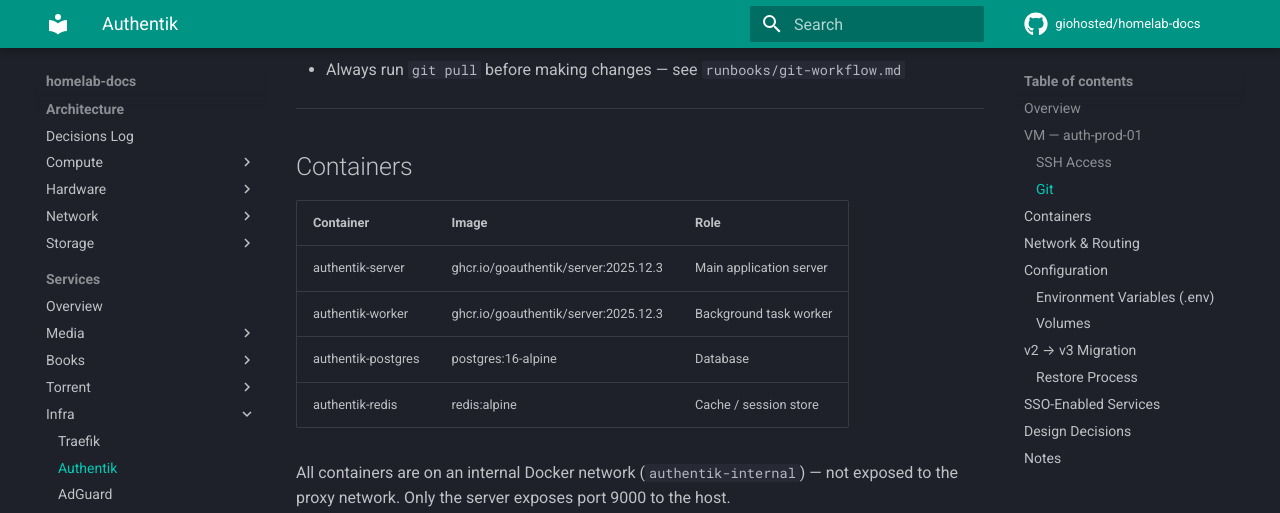
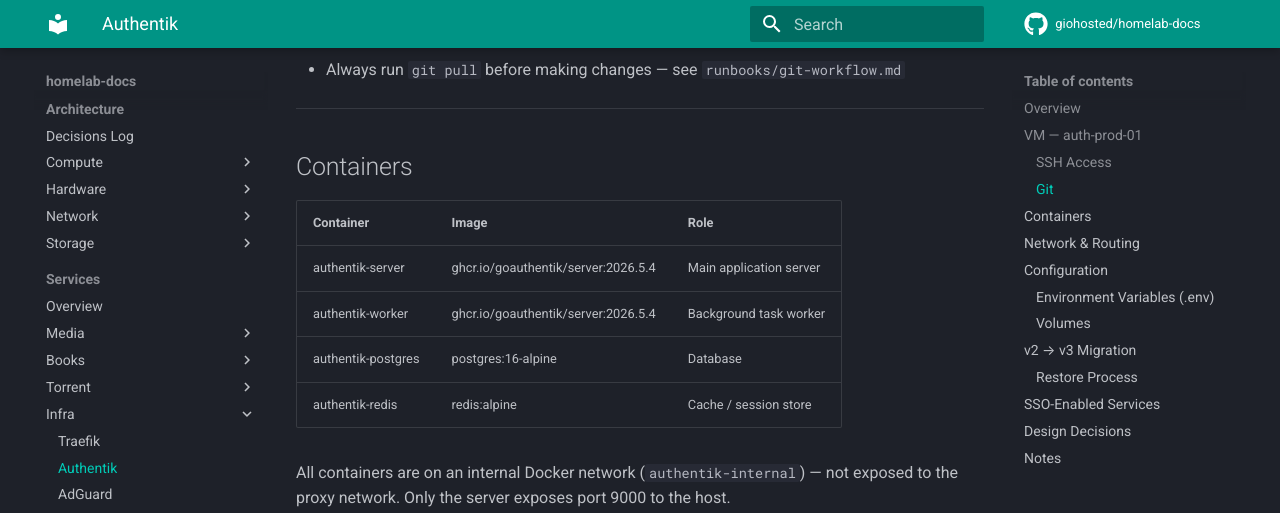
Before and after one commit to giohosted/homelab-docs, an MkDocs documentation site: the page built from docs/services/infra/authentik.md, in a window 1280 px wide and 900 px high, scrolled down 1647 px. Shown: the top 513 px of the window. Built offline with MkDocs 1.6.1 and Material for MkDocs 9.7.7, drawn with Linux system fonts in a browser that asks for light colours; comment, search, counter and statistics services are not loaded.

Commit message:
updated authentik.md ,inventory.md and traefik.md

```diff
--- a/docs/services/infra/authentik.md
+++ b/docs/services/infra/authentik.md
@@ -50,12 +50,12 @@
 
 ## Containers
 
-| Container | Image | Role |
-|-----------|-------|------|
-| authentik-server | ghcr.io/goauthentik/server:2025.12.3 | Main application server |
-| authentik-worker | ghcr.io/goauthentik/server:2025.12.3 | Background task worker |
-| authentik-postgres | postgres:16-alpine | Database |
-| authentik-redis | redis:alpine | Cache / session store |
+| Container          | Image                               | Role                    |
+| ------------------ | ----------------------------------- | ----------------------- |
+| authentik-server   | ghcr.io/goauthentik/server:2026.5.4 | Main application server |
+| authentik-worker   | ghcr.io/goauthentik/server:2026.5.4 | Background task worker  |
+| authentik-postgres | postgres:16-alpine                  | Database                |
+| authentik-redis    | redis:alpine                        | Cache / session store   |
 
 All containers are on an internal Docker network (`authentik-internal`) — not exposed to the proxy network. Only the server exposes port 9000 to the host.
 
```
Also changed, not shown: docs/architecture/hardware/inventory.md (+3 -3 lines), docs/services/infra/traefik.md (+1 -1 lines).
